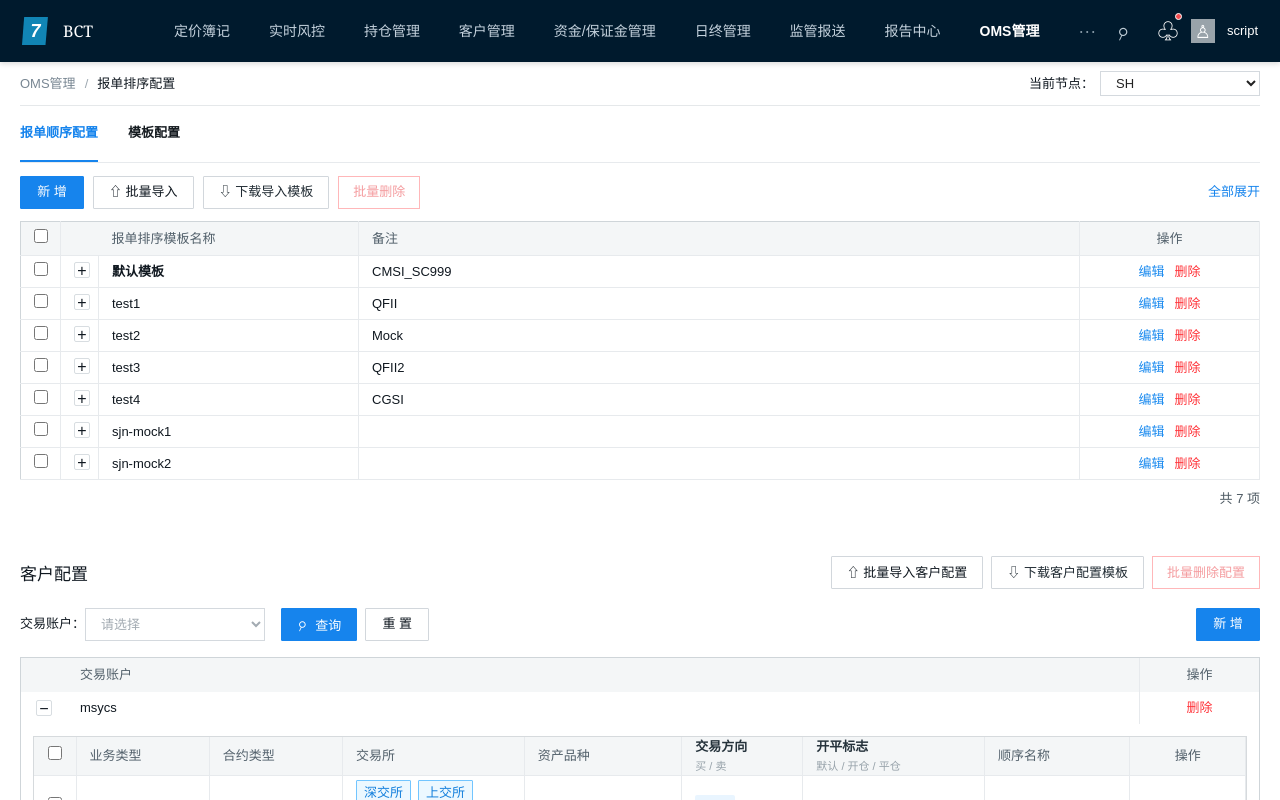
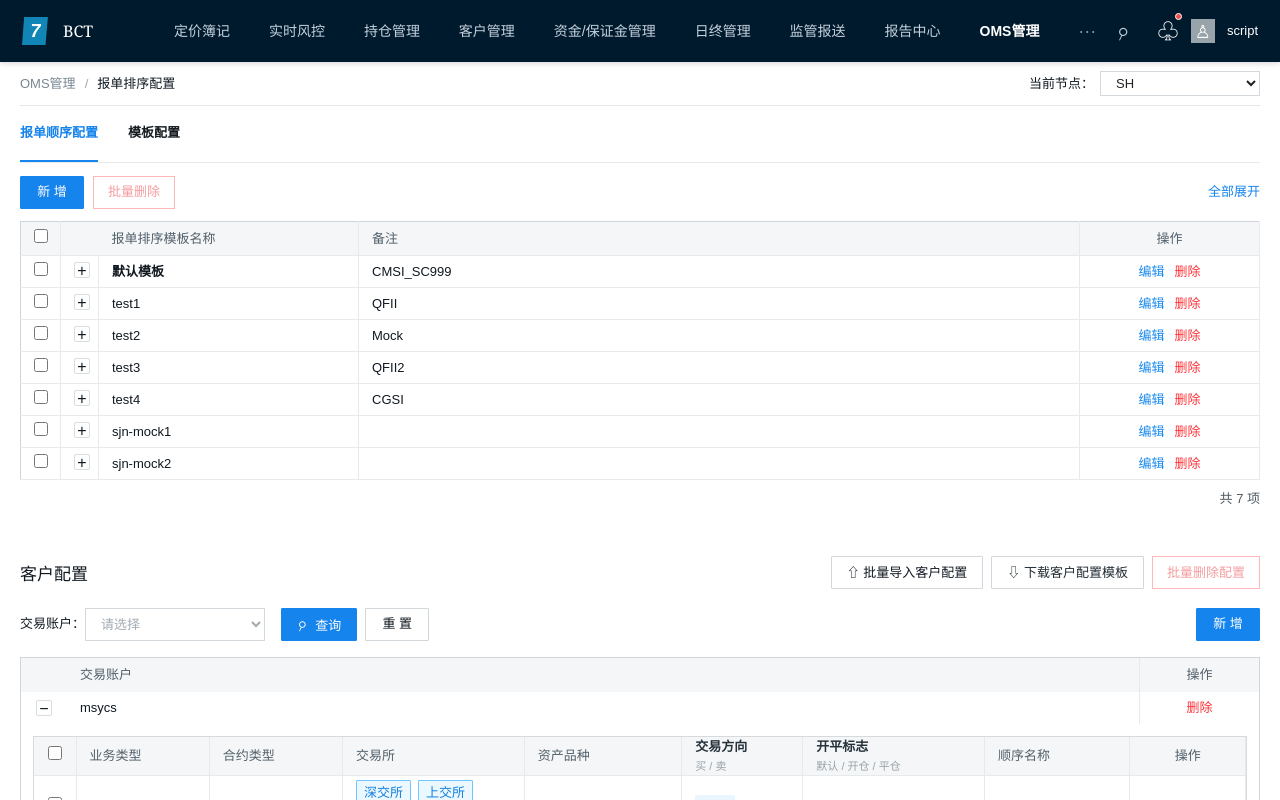
Before and after one commit to ldy-66/bct-order-routing-ui, a Next.js app: page / in a window 1280 px wide. Shown: the top 800 px of the page. Built offline with nearby package versions, Linux system fonts and the light colour scheme.

Commit message:
Limit bulk import to customer configuration

```diff
--- a/app/page.tsx
+++ b/app/page.tsx
@@ -734,8 +734,6 @@ export default function Home() {
           <>
             <div className="template-actions">
               <button className="primary" onClick={() => setShowNewTemplate(true)}>新 增</button>
-              <button className="ghost" onClick={() => setShowImport(true)}>⇧ 批量导入</button>
-              <a className="ghost button-link" href="/报单排序模板批量导入模板.xlsx" download>⇩ 下载导入模板</a>
               <button className="danger-outline" disabled={!selectedTemplates.length} onClick={() => setShowDeleteConfirm(true)}>
                 批量删除{selectedTemplates.length ? `（${selectedTemplates.length}）` : ""}
               </button>
```
Also changed, not shown: 1 other file (tests, documents, lock files or other folders).
